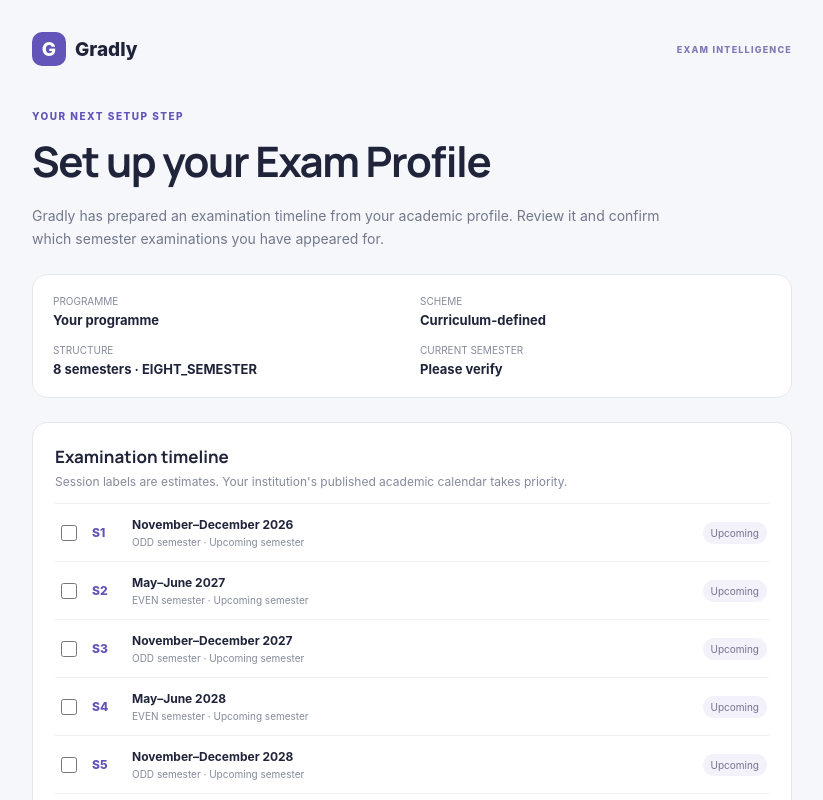
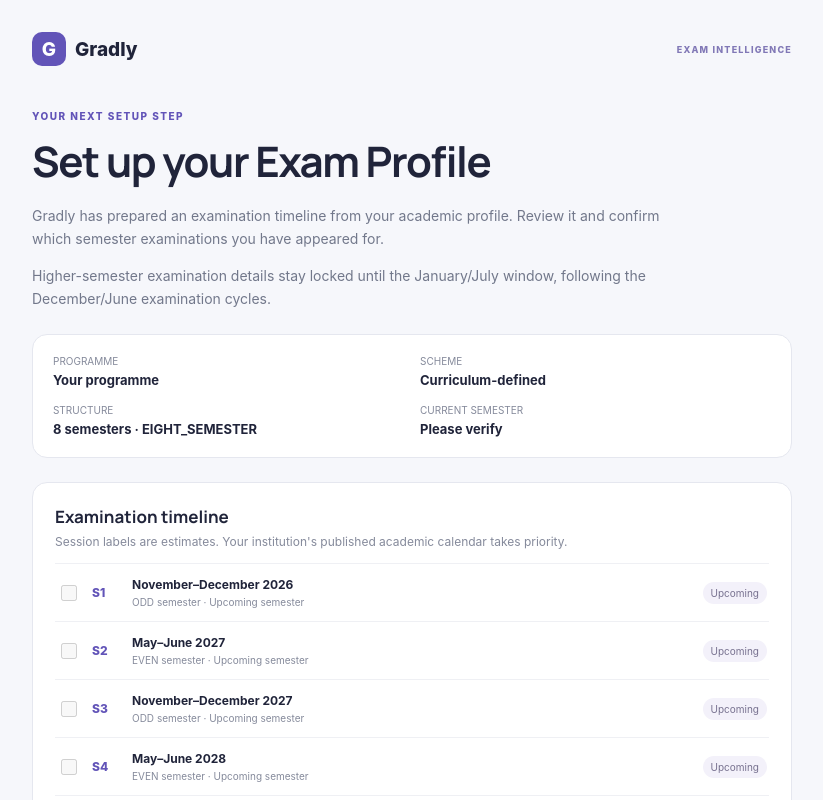
Before and after one commit to jugal4096/gradly, a React (Vite) app in the folder gradly-v2/: page /exam-profile in a window 1280 px wide. Shown: the top 800 px of the page, without its empty margins (228-1051 px from the left). Built offline with nearby package versions, Linux system fonts and the light colour scheme; no server answers; sample sign-in values are in the browser's storage.

Commit message:
Restrict exam profile to current semester and promotion window

```diff
--- a/gradly-v2/src/features/dashboard/ExamProfileSetupPage.tsx
+++ b/gradly-v2/src/features/dashboard/ExamProfileSetupPage.tsx
@@ -11,6 +11,8 @@ export default function ExamProfileSetupPage() {
   }, []);
   const total = Math.max(1, Number(academic.totalSemesters) || (/mca|m\.?tech/i.test(academic.programName || "") ? 4 : 8));
   const current = Number(academic.semester) || null;
+  const promotionWindowOpen = [0, 6].includes(new Date().getMonth());
+  const maximumExamSemester = current === null ? 0 : Math.min(total, current + (promotionWindowOpen ? 1 : 0));
   const admissionYear = Number(academic.admissionYear) || new Date().getFullYear();
   const entrySemester = Number(academic.entrySemester) || 1;
   const [backlogs, setBacklogs] = useState("");
@@ -18,7 +20,7 @@ export default function ExamProfileSetupPage() {
   const [busy, setBusy] = useState(false);
   const family = detectSchemeFamily(academic.scheme || "", academic.programName || "", total);
   const timeline = buildExamTimeline({ totalSemesters: total, currentSemester: current, admissionYear, entrySemester });
-  function toggle(semester: number) { setAppeared(value => value.includes(String(semester)) ? value.filter(item => item !== String(semester)) : [...value, String(semester)]); }
+  function toggle(semester: number) { if (semester > maximumExamSemester) return; setAppeared(value => value.includes(String(semester)) ? value.filter(item => item !== String(semester)) : [...value, String(semester)]); }
   function confirm() {
     setBusy(true);
     const profile: ExamProfile = {
@@ -35,9 +37,9 @@ export default function ExamProfileSetupPage() {
   return <main className="exam-setup"><div className="exam-setup-wrap">
     <div className="exam-setup-brand"><span>G</span> Gradly <small>EXAM INTELLIGENCE</small></div>
     <p className="exam-setup-kicker">YOUR NEXT SETUP STEP</p><h1>Set up your Exam Profile</h1>
-    <p className="exam-setup-copy">Gradly has prepared an examination timeline from your academic profile. Review it and confirm which semester examinations you have appeared for.</p>
+    <p className="exam-setup-copy">Gradly has prepared an examination timeline from your academic profile. Review it and confirm which semester examinations you have appeared for.</p><p className="exam-setup-copy">{promotionWindowOpen ? "January/July promotion window is open: you may also add examination details for the next semester." : "Higher-semester examination details stay locked until the January/July window, following the December/June examination cycles."}</p>
     <section className="exam-setup-summary"><div><small>PROGRAMME</small><strong>{academic.programName || "Your programme"}</strong></div><div><small>SCHEME</small><strong>{academic.scheme || "Curriculum-defined"}</strong></div><div><small>STRUCTURE</small><strong>{total} semesters · {family}</strong></div><div><small>CURRENT SEMESTER</small><strong>{current ? `Semester ${current}` : "Please verify"}</strong></div></section>
-    <section className="exam-setup-card"><h2>Examination timeline</h2><p>Session labels are estimates. Your institution's published academic calendar takes priority.</p><div className="exam-setup-timeline">{timeline.map(item => <label className="exam-setup-row" key={item.semester}><input type="checkbox" checked={appeared.includes(String(item.semester))} onChange={() => toggle(item.semester)} /><span className="exam-setup-sem">S{item.semester}</span><span className="exam-setup-session"><strong>{item.sessionLabel}</strong><small>{item.parity} semester · {item.semester === current ? "Current semester" : item.semester < (current || 0) ? "Previous semester" : "Upcoming semester"}</small></span><span className="exam-setup-tag">{appeared.includes(String(item.semester)) ? "Appeared" : item.semester > (current || 0) ? "Upcoming" : "Unverified"}</span></label>)}</div></section>
+    <section className="exam-setup-card"><h2>Examination timeline</h2><p>Session labels are estimates. Your institution's published academic calendar takes priority.</p><div className="exam-setup-timeline">{timeline.map(item => <label className="exam-setup-row" key={item.semester}><input type="checkbox" checked={appeared.includes(String(item.semester))} disabled={item.semester > maximumExamSemester} onChange={() => toggle(item.semester)} /><span className="exam-setup-sem">S{item.semester}</span><span className="exam-setup-session"><strong>{item.sessionLabel}</strong><small>{item.parity} semester · {item.semester === current ? "Current semester" : item.semester < (current || 0) ? "Previous semester" : "Upcoming semester"}</small></span><span className="exam-setup-tag">{appeared.includes(String(item.semester)) ? "Appeared" : item.semester > (current || 0) ? "Upcoming" : "Unverified"}</span></label>)}</div></section>
     <section className="exam-setup-card exam-setup-backlog"><label htmlFor="backlogs">How many pending backlog / re-examination subjects do you currently have?</label><input id="backlogs" type="number" min="0" max="100" value={backlogs} onChange={e => setBacklogs(e.target.value)} placeholder="Not sure? Leave blank" /><small>You can update this later. Gradly will keep each attempt separate.</small></section>
     <div className="exam-setup-actions"><button className="exam-setup-primary" onClick={confirm} disabled={busy}>{busy ? "Saving…" : "Confirm exam profile & continue"}</button><button className="exam-setup-secondary" onClick={() => navigate("/academic-setup")}>Edit academic profile</button></div>
   </div></main>;
```
